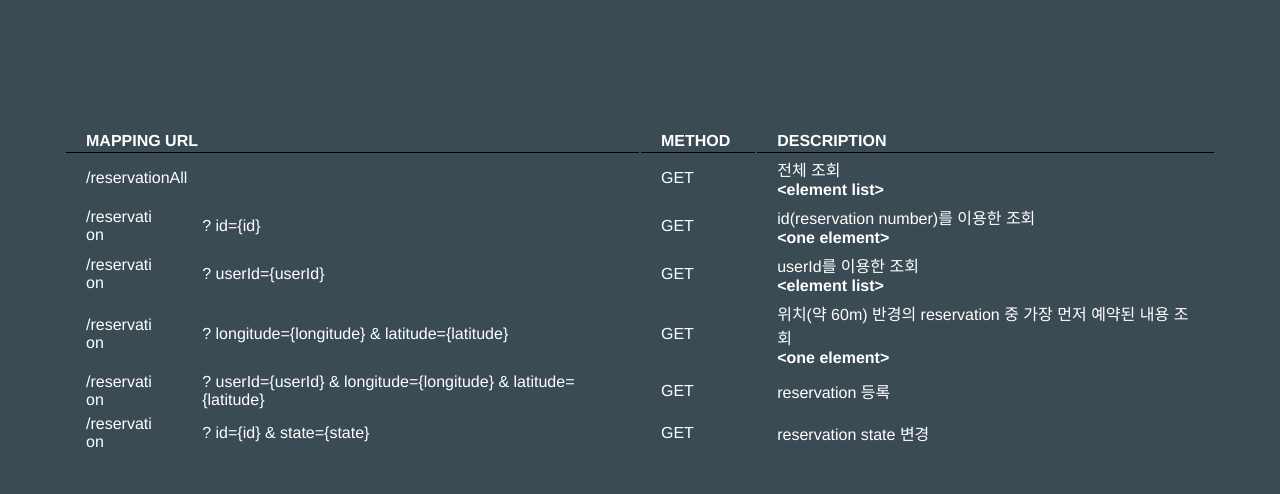
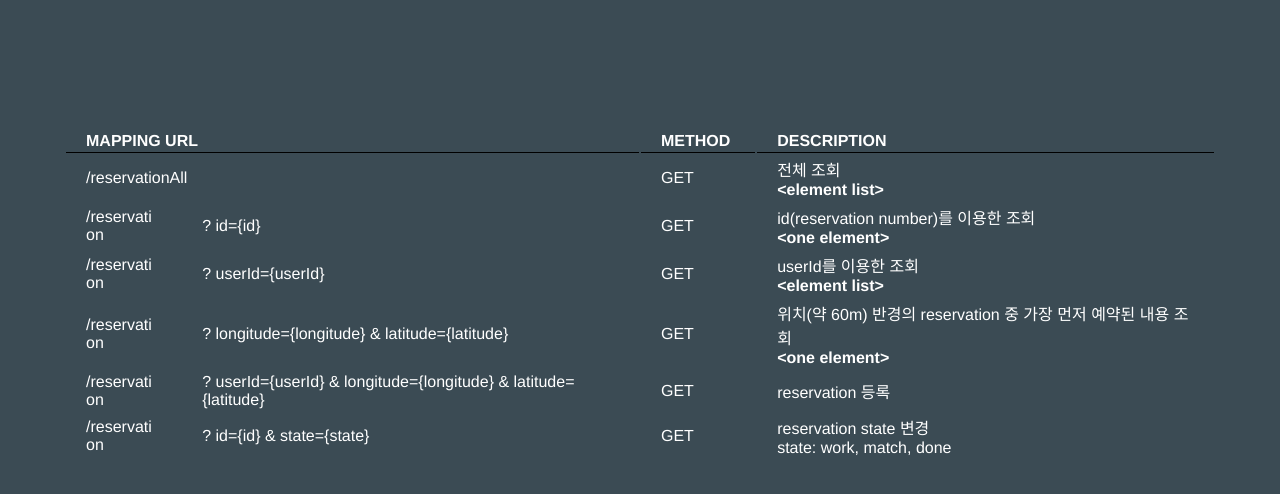
Before and after one commit to Changhyun-insa/angelHack, a plain HTML site: page public/index.html in a window 1280 px wide. Drawn offline with Linux system fonts and the light colour scheme.

Commit message:
Update index.html
add
- state 상태 명 추가

```diff
--- a/public/index.html
+++ b/public/index.html
@@ -38,7 +38,7 @@
           <td>/reservation</td><td>? userId={userId} & longitude={longitude} & latitude={latitude}</td><td>GET</td><td>reservation 등록</td>
         </tr>
         <tr>
-          <td>/reservation</td><td>? id={id} & state={state}</td><td>GET</td><td>reservation state 변경</td>
+          <td>/reservation</td><td>? id={id} & state={state}</td><td>GET</td><td>reservation state 변경<br>state: work, match, done</td>
         </tr>
       </tbody>
     </table>
```
